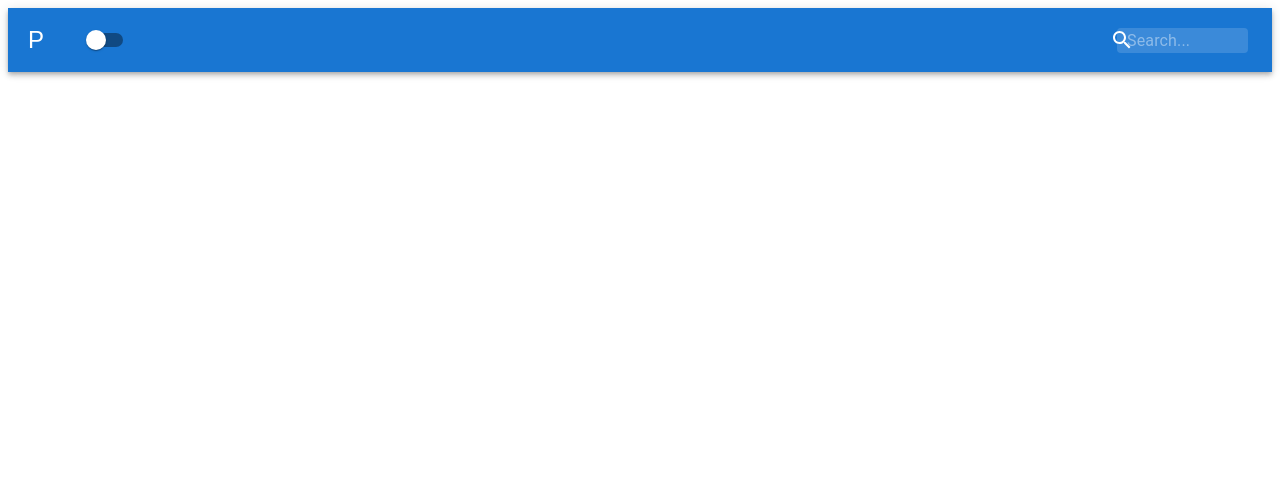
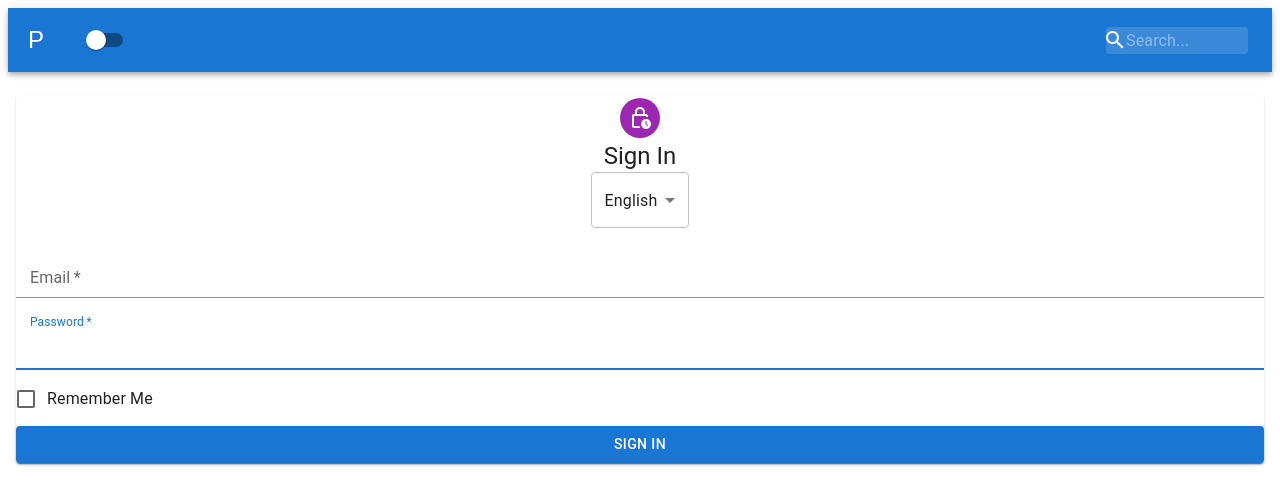
Before and after one commit to bunyaminmrcn/react-context-api-example, a React (Create React App) app: page / in a window 1280 px wide. Shown: the top 504 px of the page. Built offline with nearby package versions, Linux system fonts and the light colour scheme.

Commit message:
added form

```diff
--- a/src/App.js
+++ b/src/App.js
@@ -2,16 +2,15 @@ import { Component, useState } from "react";
 import { ThemeContext } from './contexts/themeContext';
 import Navbar from "./Navbar";
 import { createTheme } from "@mui/material";
+import Form from "./Form";
 const App = () => {
 
-    const [theme, setTheme] = useState("light")
-
-
-    const value = { theme: createTheme({ spacing: 1}), setTheme };
+    const value = { theme: createTheme({ spacing: 2}) };
     return (
         <ThemeContext.Provider value={value}>
             <div>
                 <Navbar />
+                <Form />
             </div>
         </ThemeContext.Provider>
     )
--- /dev/null
+++ b/src/Form.js
@@ -0,0 +1,60 @@
+import { useContext } from 'react';
+import { ThemeContext } from './contexts/themeContext';
+import useStyles from "./styles/Form";
+import { Avatar, Button, Checkbox, FormControl, FormControlLabel, Input, InputLabel, MenuItem, Paper, Select, Typography } from '@mui/material';
+import { LockClockOutlined } from "@mui/icons-material";
+
+
+const Form = () => {
+
+    const context = useContext(ThemeContext)
+    const classes = useStyles(context.theme)
+
+
+    return (
+        <div style={{
+            display: 'flex', justifyContent: 'center',
+            alignItems: 'center',
+        }}>
+            <main className={classes.main}>
+                <Paper className={classes.paper}>
+                    <Avatar className={classes.avatar}>
+                        <LockClockOutlined />
+                    </Avatar>
+                    <Typography variant='h5'>Sign In</Typography>
+                    <Select value='english'>
+                        <MenuItem value='english'>English</MenuItem>
+                        <MenuItem value='french'>French</MenuItem>
+                        <MenuItem value='spanish'>Spanish</MenuItem>
+                    </Select>
+                    <form className={classes.form}>
+                        <FormControl margin='normal' required fullWidth>
+                            <InputLabel htmlFor='email'>Email</InputLabel>
+                            <Input id='email' name='email' autoFocus />
+                        </FormControl>
+                        <FormControl margin='normal' required fullWidth>
+                            <InputLabel htmlFor='password'>Password</InputLabel>
+                            <Input id='password' name='password' autoFocus />
+                        </FormControl>
+                        <FormControlLabel
+                            control={<Checkbox color='primary' />}
+                            label='Remember Me'
+                        />
+                        <Button
+                            variant='contained'
+                            type='submit'
+                            fullWidth
+                            color='primary'
+                            className={classes.submit}
+                        >
+                            Sign In
+                        </Button>
+                    </form>
+                </Paper>
+            </main>
+        </div>
+    )
+}
+
+
+export default Form;
--- /dev/null
+++ b/src/styles/Form.js
@@ -0,0 +1,39 @@
+import { createUseStyles } from 'react-jss';
+
+const useStyles = createUseStyles({
+    main: (theme) => ({
+        width: "auto",
+        display: "block",
+
+        flex: 1,
+        marginLeft: theme.spacing(3),
+        marginRight: theme.spacing(3),
+        [theme.breakpoints.up("sm")]: {
+          width: 400,
+          marginLeft: "auto",
+          marginRight: "auto"
+        },
+        padding: theme.spacing(4)
+      }),
+      paper: theme => ({
+        marginTop: theme.spacing(8),
+        display: "flex",
+        flexDirection: "column",
+        alignItems: "center",
+        padding: `${theme.spacing(2)}px ${theme.spacing(5)}px ${theme.spacing(2)}px`
+      }),
+      avatar: theme => ({
+        margin: theme.spacing(1),
+        backgroundColor: theme.palette.secondary.main
+      }),
+      form: theme => ({
+        width: "100%",
+        marginTop: theme.spacing(3)
+      }),
+      submit: theme => ({
+        marginTop: theme.spacing(3)
+      })
+})
+
+
+export default useStyles;
```
